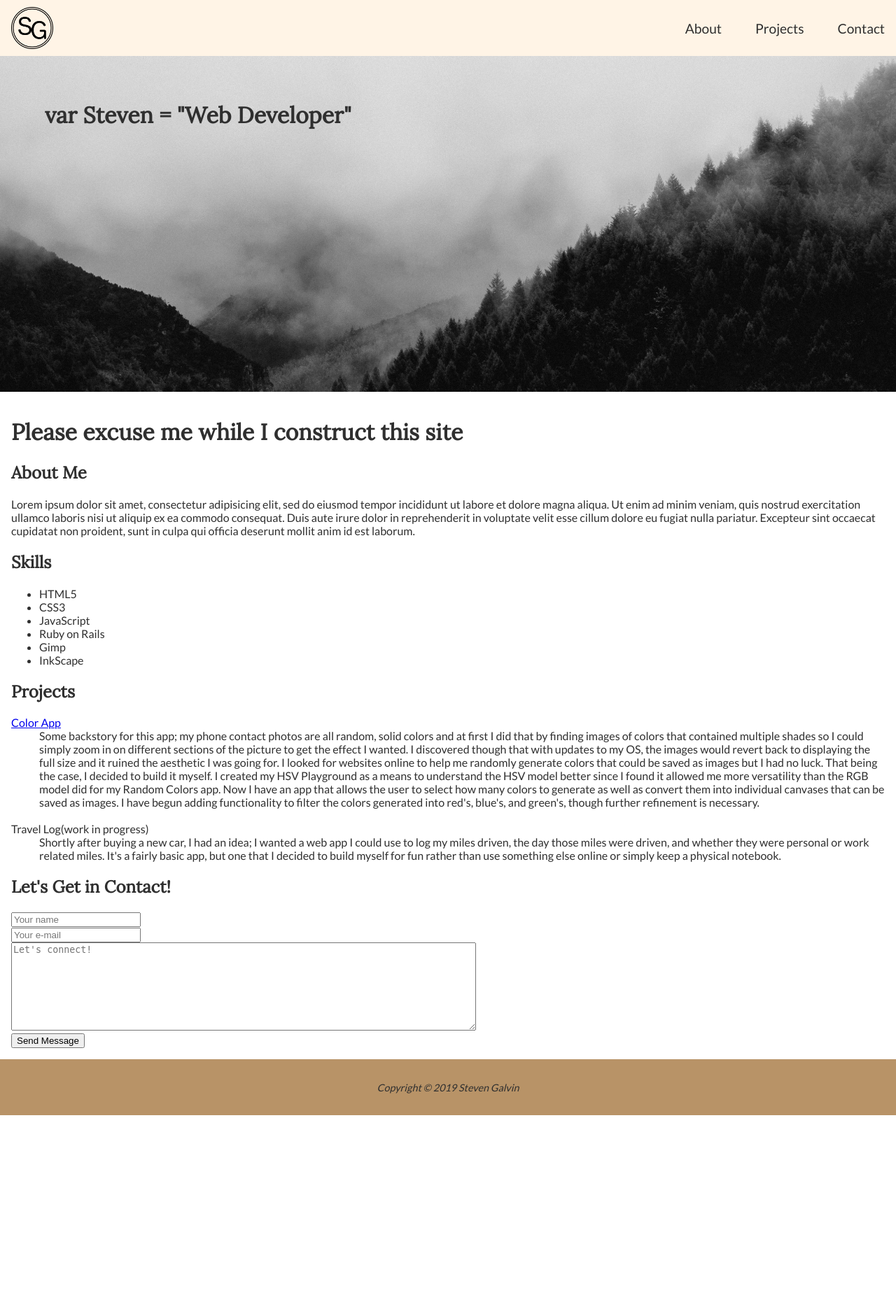
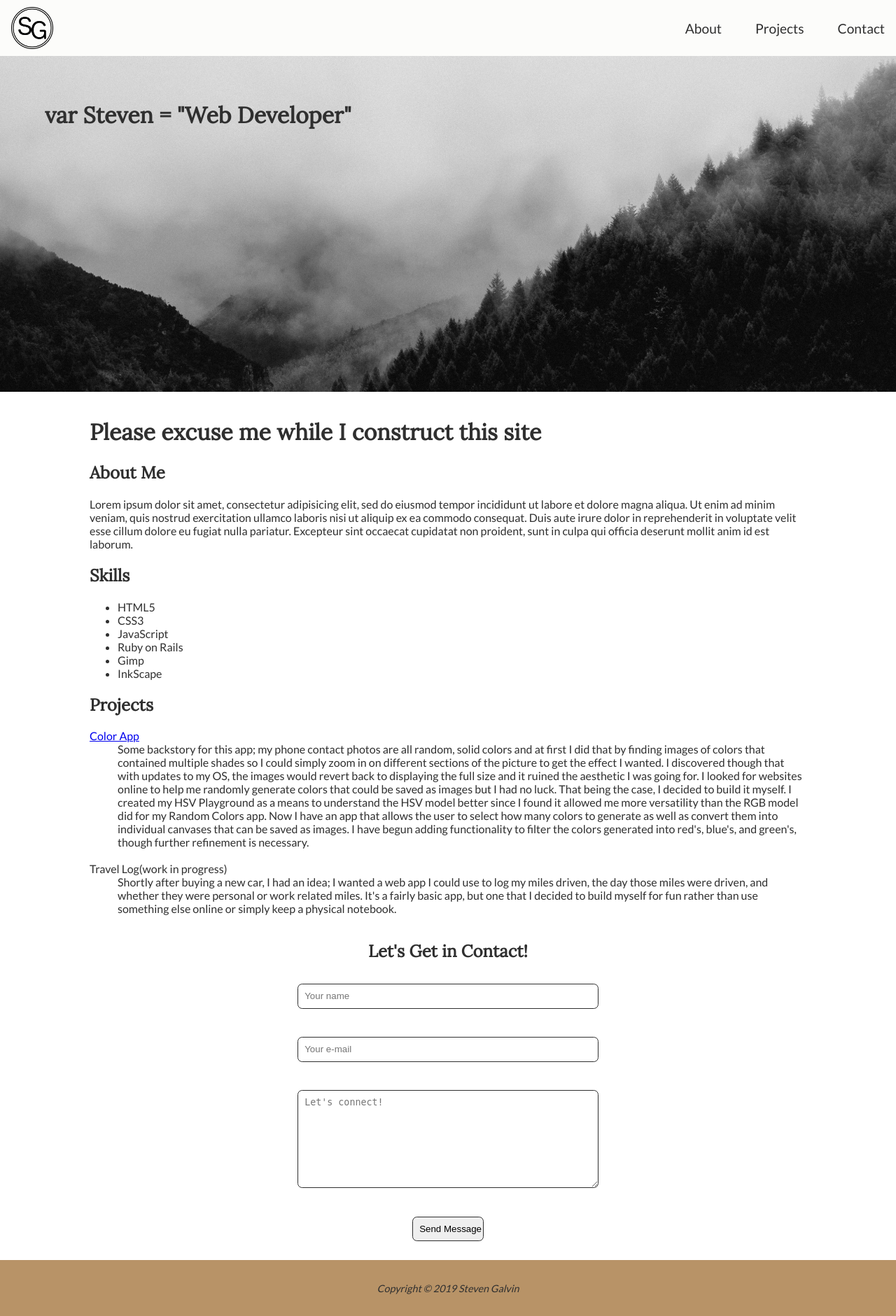
Before and after one commit to Steven-Galvin/2019_portfolio, a PHP site: page / in a window 1280 px wide. Shown: the whole page at 70% size. Before the commit the page ends 1594 px from the top, so only its background shows below. Run offline with PHP 8.4, Linux system fonts and the light colour scheme.

Commit message:
seperate nav styles into seperate css file. begin styling contact form.

```diff
--- a/colorapp/hsv_playground.html
+++ b/colorapp/hsv_playground.html
@@ -4,7 +4,7 @@
 <head>
   <script type="text/javascript" src="script.js"></script>
   <link rel="stylesheet" href="style.css">
-  <link rel="stylesheet" href="../styles.css">
+  <link rel="stylesheet" href="../nav.css">
   <meta charset="utf-8">
   <title>Steven Galvin: HSV Playground</title>
 </head>
--- a/colorapp/random_color_generator.html
+++ b/colorapp/random_color_generator.html
@@ -5,7 +5,7 @@
   <script type="text/javascript" src="random_script.js"></script>
   <script type="text/javascript" src="https://cdnjs.cloudflare.com/ajax/libs/html2canvas/0.4.1/html2canvas.min.js"></script>
   <link rel="stylesheet" href="random_styles.css">
-  <link rel="stylesheet" href="../styles.css">
+  <link rel="stylesheet" href="../nav.css">
   <meta charset="utf-8">
   <title>Steven Galvin: Random Color Generator</title>
 </head>
--- a/index.html
+++ b/index.html
@@ -11,6 +11,7 @@ Date Modified: 05/30/19 -->
   <link rel="icon" type="image/png" sizes="96x96" href="favicon-96x96.png">
   <link rel="icon" type="image/png" sizes="16x16" href="favicon-16x16.png">
   <link rel="stylesheet" href="styles.css">
+  <link rel="stylesheet" href="nav.css">
   <meta charset="utf-8">
   <title>Welcome to my Portfolio</title>
 </head>
@@ -64,16 +65,14 @@ Date Modified: 05/30/19 -->
         </dl>
       </div>
 
-      <div id="contact">
+      <form action="index.html" method="post">
         <h2>Let's Get in Contact!</h2>
-        <form action="index.html" method="post">
         <input type="text" name="name" id="name" placeholder="Your name"><br>
         <input type="email" name="email" id="email" placeholder="Your e-mail"><br>
         <textarea name="comments" rows="8" cols="80" id="comment" placeholder="Let's connect!"></textarea>
         <br>
         <input type="submit" name="submit" value="Send Message">
       </form>
-      </div>
     </main>
     <footer>
       <span id="copyright">Copyright &copy; 2019 Steven Galvin</span>
--- /dev/null
+++ b/nav.css
@@ -0,0 +1,66 @@
+/* Project: Online Portfolio
+Programmer: Steven Galvin
+Filename: nav.css
+Date Modified: 06/05/19 */
+
+@import url('https://fonts.googleapis.com/css?family=Lato|Lora&display=swap');
+
+body {
+  /* background-color: #fcfcfa; */
+  margin: 0;
+  font-family: 'Lato', sans-serif;
+  color: #2f2f2f;
+}
+
+h1, h2, h3, h4, h5, h6 {
+  font-family: 'Lora', serif;
+}
+
+/* Navigation Styles */
+
+nav {
+  background-color: #fcfcfa;
+  height: 5em;
+  padding: 0 1em;
+  display: flex;
+  justify-content: space-between;
+  align-items: center;
+}
+
+nav #navLogo {
+  width: 60px;
+  height: 60px;
+  margin-top: auto;
+  margin-bottom: auto;
+}
+
+nav a, nav img {
+  height: inherit;
+}
+
+nav ul {
+  display: flex;
+  justify-content: space-around;
+  padding: 0;
+}
+
+nav ul li {
+  list-style: none;
+  padding-left: 2.5em;
+}
+
+nav a {
+  font-size: 120%;
+  text-decoration: none;
+  color: #2f2f2f;
+}
+
+nav a:visited {
+  color: #2f2f2f;
+}
+
+nav a:hover {
+  color: #4c4c4c;
+  transform: scale(1.05);
+  transition: border 0.13s ease-in-out, color 0.13s ease-in-out, transform 0.13s ease-in-out;
+}
--- a/styles.css
+++ b/styles.css
@@ -10,55 +10,6 @@ body {
   margin: 0;
   font-family: 'Lato', sans-serif;
   color: #2f2f2f;
-}
-
-/* Navigation Styles */
-
-nav {
-  background-color: #fff4e6;
-  height: 5em;
-  padding: 0 1em;
-  display: flex;
-  justify-content: space-between;
-  align-items: center;
-}
-
-nav #navLogo {
-  width: 60px;
-  height: 60px;
-  margin-top: auto;
-  margin-bottom: auto;
-}
-
-nav a, nav img {
-  height: inherit;
-}
-
-nav ul {
-  display: flex;
-  justify-content: space-around;
-  padding: 0;
-}
-
-nav ul li {
-  list-style: none;
-  padding-left: 2.5em;
-}
-
-nav a {
-  font-size: 120%;
-  text-decoration: none;
-  color: #2f2f2f;
-}
-
-nav a:visited {
-  color: #2f2f2f;
-}
-
-nav a:hover {
-  color: #4c4c4c;
-  transform: scale(1.05);
-  transition: border 0.13s ease-in-out, color 0.13s ease-in-out, transform 0.13s ease-in-out;
 }
 
 h1, h2, h3, h4, h5, h6 {
@@ -90,6 +41,29 @@ h1, h2, h3, h4, h5, h6 {
 
 main {
   padding: 1em;
+  width: 80%;
+  margin-left: auto;
+  margin-right: auto;
+}
+
+/* Form Styles */
+
+form {
+  display: flex;
+  align-items: center;
+  flex-direction: column;
+}
+
+form input:nth-last-child(1) {
+  width: 10%;
+}
+
+input, textarea {
+  border: 1px solid #2f2f2f;
+  border-radius: 0.5em;
+  padding: 0.7em;
+  margin: 0.8em;
+  width: 40%;
 }
 
 /* Footer Styles */
```
Lines whose indentation alone changed are shown as unchanged.
